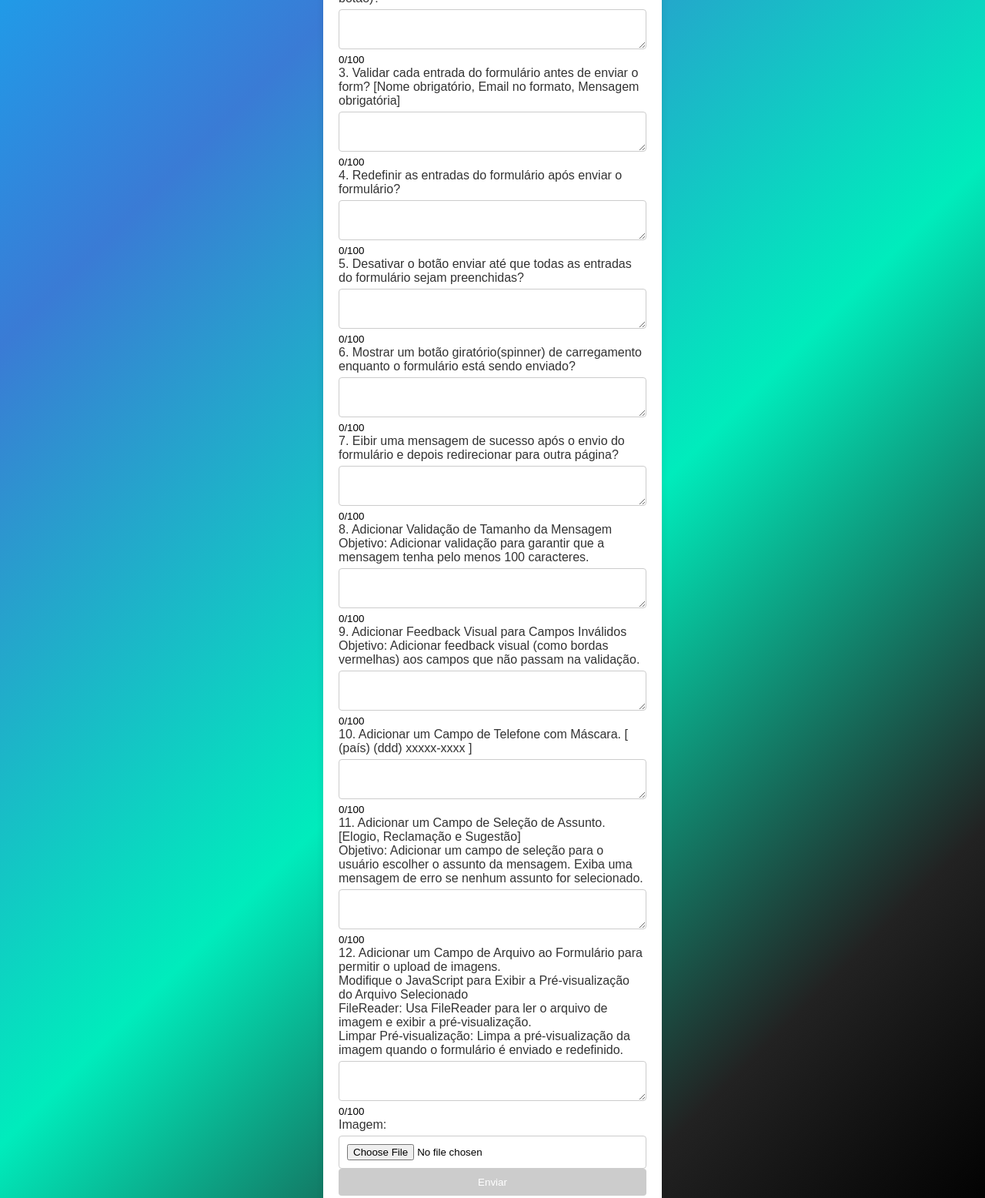
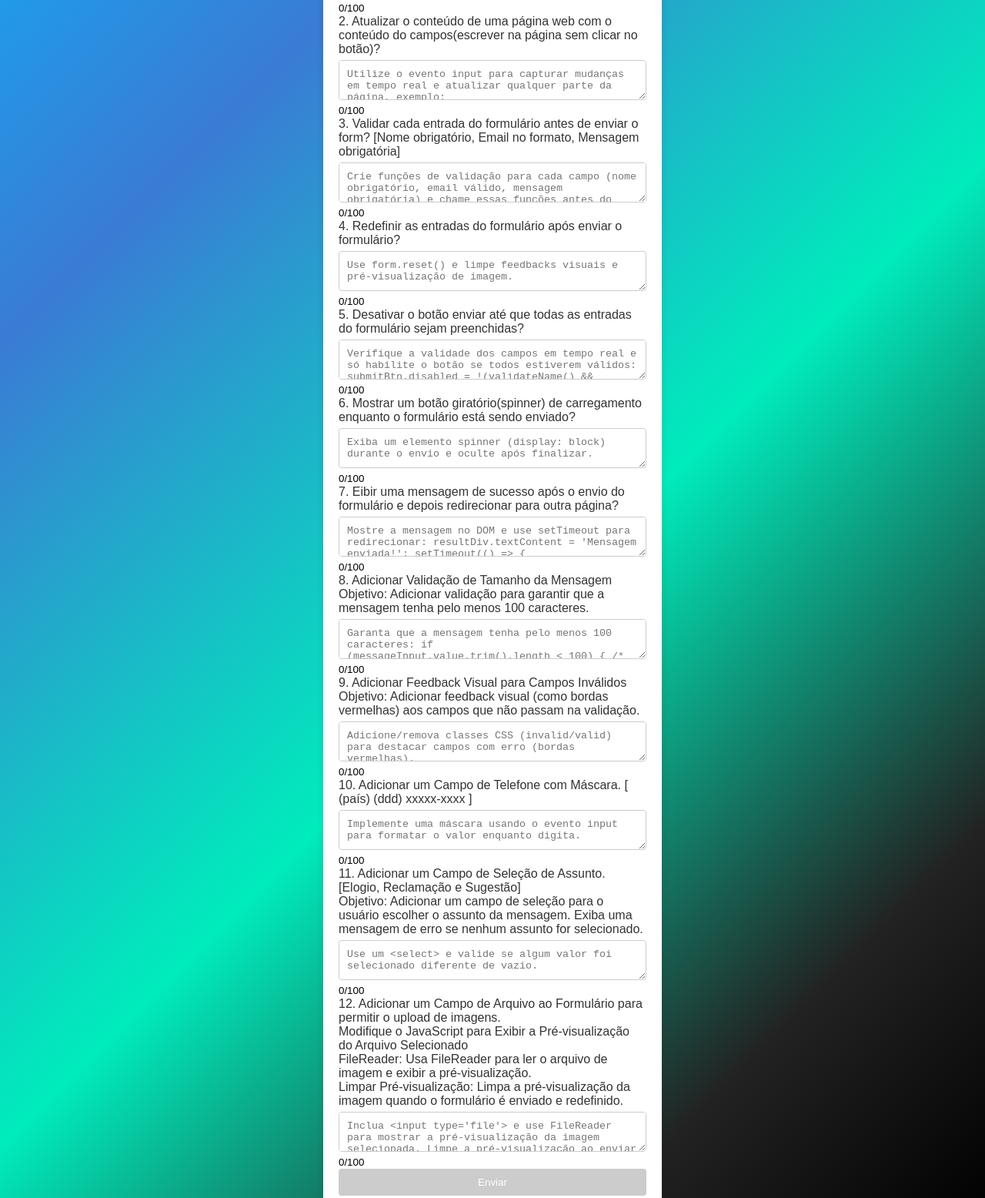
Before and after one commit to JVictor-De/Jonh_assessment, a plain HTML site: page AC6/form/index.html in a window 1280 px wide. Shown: the part 588-2144 px from the top of the page at 77% size. Drawn offline with Linux system fonts and the light colour scheme.

Commit message:
AC6 V4 for Jonh

```diff
--- a/AC6/form/index.html
+++ b/AC6/form/index.html
@@ -30,6 +30,12 @@
                 <option value="sugestao">Terceiro</option>
             </select>
         </div>
+
+        <div class="form-group">
+            <label for="file">Coloque uma imagem sua:</label>
+            <input type="file" id="file" name="file" accept="image/*">
+        </div>
+
         <div class="form-group">
             <label for="message">Mensagem:</label>
             <textarea id="message" name="message" required></textarea>
@@ -38,69 +44,65 @@
 
         <div class="question">
             <label for="message1">1. Como você pode acessar os valores dos inputs do formulário?:</label>
-            <textarea id="message1" name="message1" required></textarea>
+            <textarea id="message1" name="message1" required placeholder="Use a propriedade .value de cada elemento, por exemplo: nameInput.value."></textarea>
             <small id="charCount1">0/100</small>
         </div>
         <div class="question">
             <label for="message2">2. Atualizar o conteúdo de uma página web com o conteúdo do campos(escrever na página sem clicar no botão)?</label>
-            <textarea id="message2" name="message2" required></textarea>
+            <textarea id="message2" name="message2" required placeholder="Utilize o evento input para capturar mudanças em tempo real e atualizar qualquer parte da página, exemplo: nameInput.addEventListener('input', () => { document.getElementById('algumElemento').textContent = nameInput.value; });"></textarea>
             <small id="charCount2">0/100</small>
         </div>
         <div class="question">
             <label for="message3">3. Validar cada entrada do formulário antes de enviar o form? [Nome obrigatório, Email no formato, Mensagem obrigatória]</label>
-            <textarea id="message3" name="message3" required></textarea>
+            <textarea id="message3" name="message3" required placeholder="Crie funções de validação para cada campo (nome obrigatório, email válido, mensagem obrigatória) e chame essas funções antes do envio. Exemplo: function validateName() { return nameInput.value.trim() !== ''; } function validateEmail() { return /\S+@\S+\.\S+/.test(emailInput.value); } function validateMessage() { return messageInput.value.trim() !== ''; }"></textarea>
             <small id="charCount3">0/100</small>
         </div>
         <div class="question">
             <label for="message4">4. Redefinir as entradas do formulário após enviar o formulário?</label>
-            <textarea id="message4" name="message4" required></textarea>
+            <textarea id="message4" name="message4" required placeholder="Use form.reset() e limpe feedbacks visuais e pré-visualização de imagem."></textarea>
             <small id="charCount4">0/100</small>
         </div>
         <div class="question">
             <label for="message5">5. Desativar o botão enviar até que todas as entradas do formulário sejam preenchidas?</label>
-            <textarea id="message5" name="message5" required></textarea>
+            <textarea id="message5" name="message5" required placeholder="Verifique a validade dos campos em tempo real e só habilite o botão se todos estiverem válidos: submitBtn.disabled = !(validateName() && validateEmail() && validateMessage());"></textarea>
             <small id="charCount5">0/100</small>
         </div>
         <div class="question">
             <label for="message6">6. Mostrar um botão giratório(spinner) de carregamento enquanto o formulário está sendo enviado?</label>
-            <textarea id="message6" name="message6" required></textarea>
+            <textarea id="message6" name="message6" required placeholder="Exiba um elemento spinner (display: block) durante o envio e oculte após finalizar."></textarea>
             <small id="charCount6">0/100</small>
         </div>
         <div class="question">
             <label for="message7">7. Eibir uma mensagem de sucesso após o envio do formulário e depois redirecionar para outra página?</label>
-            <textarea id="message7" name="message7" required></textarea>
+            <textarea id="message7" name="message7" required placeholder="Mostre a mensagem no DOM e use setTimeout para redirecionar: resultDiv.textContent = 'Mensagem enviada!'; setTimeout(() => { window.location.href = 'outra_pagina.html'; }, 2000);"></textarea>
             <small id="charCount7">0/100</small>
         </div>
         <div class="question">
             <label for="message8">8. Adicionar Validação de Tamanho da Mensagem <br>Objetivo: Adicionar validação para garantir que a mensagem tenha pelo menos 100 caracteres.</label>
-            <textarea id="message8" name="message8" required></textarea>
+            <textarea id="message8" name="message8" required placeholder="Garanta que a mensagem tenha pelo menos 100 caracteres: if (messageInput.value.trim().length < 100) { /* mostrar erro */ }"></textarea>
             <small id="charCount8">0/100</small>
         </div>
         <div class="question">
             <label for="message9">9. Adicionar Feedback Visual para Campos Inválidos <br>Objetivo: Adicionar feedback visual (como bordas vermelhas) aos campos que não passam na validação.</label>
-            <textarea id="message9" name="message9" required></textarea>
+            <textarea id="message9" name="message9" required placeholder="Adicione/remova classes CSS (invalid/valid) para destacar campos com erro (bordas vermelhas)."></textarea>
             <small id="charCount9">0/100</small>
         </div>
         <div class="question">
             <label for="message10">10. Adicionar um Campo de Telefone com Máscara. [ (país) (ddd) xxxxx-xxxx ]</label>
-            <textarea id="message10" name="message10" required></textarea>
+            <textarea id="message10" name="message10" required placeholder="Implemente uma máscara usando o evento input para formatar o valor enquanto digita."></textarea>
             <small id="charCount10">0/100</small>
         </div>
         <div class="question">
             <label for="message11">11. Adicionar um Campo de Seleção de Assunto. [Elogio, Reclamação e Sugestão] <br>Objetivo: Adicionar um campo de seleção para o usuário escolher o assunto da mensagem. Exiba uma mensagem de erro se nenhum assunto for selecionado.</label>
-            <textarea id="message11" name="message11" required></textarea>
+            <textarea id="message11" name="message11" required placeholder="Use um <select> e valide se algum valor foi selecionado diferente de vazio."></textarea>
             <small id="charCount11">0/100</small>
         </div>
         <div class="question">
             <label for="message12">12. Adicionar um Campo de Arquivo ao Formulário para permitir o upload de imagens.<br>Modifique o JavaScript para Exibir a Pré-visualização do Arquivo Selecionado<br>FileReader: Usa FileReader para ler o arquivo de imagem e exibir a pré-visualização.<br>Limpar Pré-visualização: Limpa a pré-visualização da imagem quando o formulário é enviado e redefinido.</label>
-            <textarea id="message12" name="message12" required></textarea>
+            <textarea id="message12" name="message12" required placeholder="Inclua <input type='file'> e use FileReader para mostrar a pré-visualização da imagem selecionada. Limpe a pré-visualização ao enviar ou redefinir o formulário."></textarea>
             <small id="charCount12">0/100</small>
         </div>
 
-        <div class="form-group">
-            <label for="file">Imagem:</label>
-            <input type="file" id="file" name="file" accept="image/*">
-        </div>
         <div id="imagePreview"></div>
         <button type="submit" id="submitBtn" disabled>Enviar</button>
         <div id="spinner" style="display:none;">Enviando...</div>
```
Lines whose indentation alone changed are shown as unchanged.
